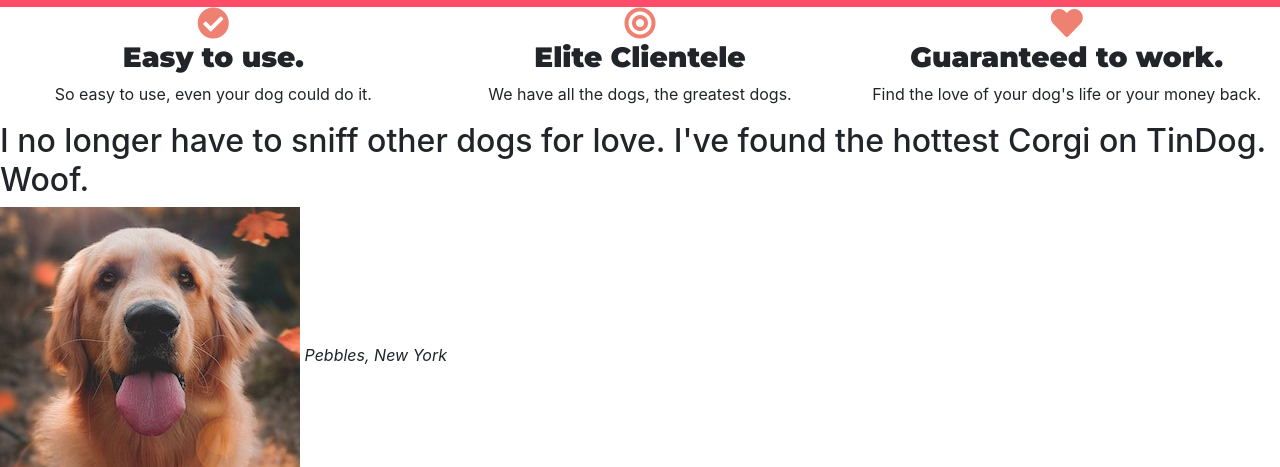
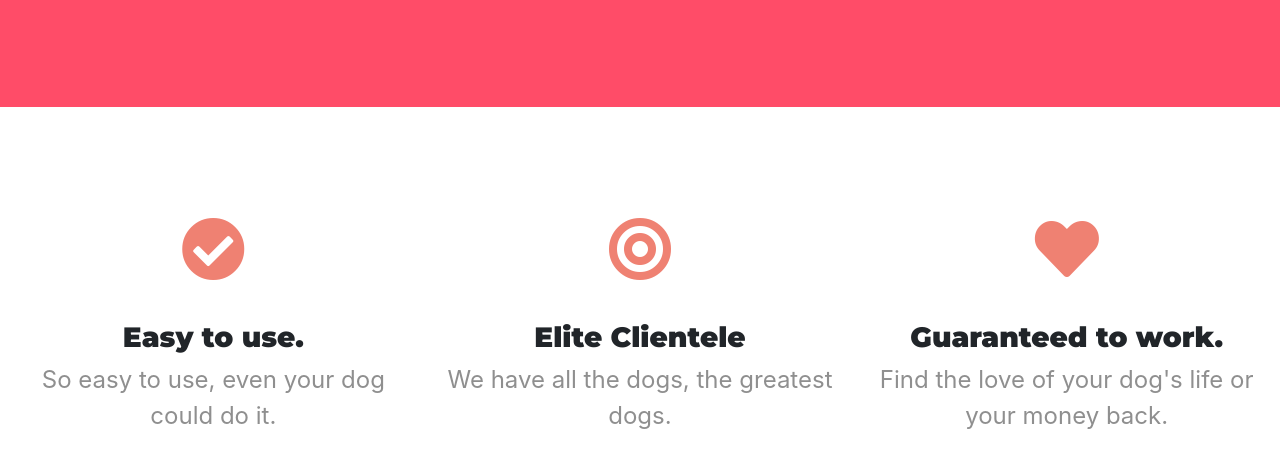
Before and after one commit to NathanaelP/WebDev2019, a plain HTML site: page TinDog-Start-master/index.html in a window 1280 px wide. Shown: the part 802-1269 px from the top of the page. Drawn offline with nearby package versions, Linux system fonts and the light colour scheme.

Commit message:
Messed with some spacing

```diff
--- a/TinDog-Start-master/css/styles.css
+++ b/TinDog-Start-master/css/styles.css
@@ -62,14 +62,33 @@ h1 {
    text-align: center;
    padding: 0;
    margin:0;
+   font-size: 1.5rem;
+ }
+
+ #features p {
+   color: #8f8f8f;
  }
 
  .row {
-   margin: auto 0;
+   margin: 50px 0;
  }
 
 
  .fa-check-circle, .fa-bullseye, .fa-heart {
-   font-size: 2rem;
+   font-size: 4rem;
    color: #ef8172;
+   margin-bottom: 40px;
+   margin-top: 60px;
  }
+
+ .fa-check-circle:hover {
+   color: #ff4c68;
+ }
+
+ .fa-bullseye:hover {
+   color: #ff4c68;
+ }
+
+.fa-heart:hover {
+  color: #ff4c68;
+}
```
